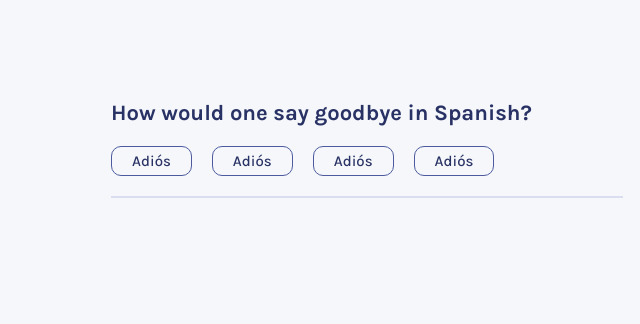
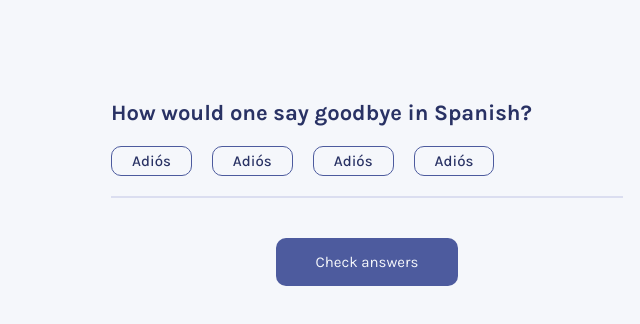
Before and after one commit to adarshcodes/quizzical-app, a React (Create React App) app: page / in a window 1280 px wide. Shown: the top 324 px of the page, without its empty margins (273-913 px from the left). Built offline with nearby package versions, Linux system fonts and the light colour scheme.

Commit message:
created button check component

```diff
--- a/src/assets/sass/components/_quiz.scss
+++ b/src/assets/sass/components/_quiz.scss
@@ -34,3 +34,23 @@
 		}
 	}
 }
+
+.button-check {
+	padding: 1.5rem 4rem;
+	color: $background;
+	background-color: $dark-blue-2;
+	font-size: 1.5rem;
+	border-radius: 1rem;
+	cursor: pointer;
+	margin-top: 4rem;
+	transition: all 0.3s;
+
+	&:hover {
+		cursor: pointer;
+		background-color: rgba($dark-blue, 0.9);
+	}
+
+	&:active {
+		transform: translateY(0.2rem) scale(0.95);
+	}
+}
--- a/src/assets/sass/main.css
+++ b/src/assets/sass/main.css
@@ -108,4 +108,24 @@ body {
 .quiz-questions .choices-box .choice:not(:last-child) {
   margin-right: 2rem;
 }
+
+.button-check {
+  padding: 1.5rem 4rem;
+  color: #f5f7fb;
+  background-color: #4d5b9e;
+  font-size: 1.5rem;
+  border-radius: 1rem;
+  cursor: pointer;
+  margin-top: 4rem;
+  transition: all 0.3s;
+}
+
+.button-check:hover {
+  cursor: pointer;
+  background-color: rgba(41, 50, 100, 0.9);
+}
+
+.button-check:active {
+  transform: translateY(0.2rem) scale(0.95);
+}
 /*# sourceMappingURL=main.css.map */
--- a/src/components/Quiz.jsx
+++ b/src/components/Quiz.jsx
@@ -4,6 +4,7 @@ export default function Quiz() {
 	return (
 		<div className="quiz-page">
 			<Question />
+			<div className="button-check">Check answers</div>
 		</div>
 	);
 }
```
Also changed, not shown: 1 other file (tests, documents, lock files or other folders).
